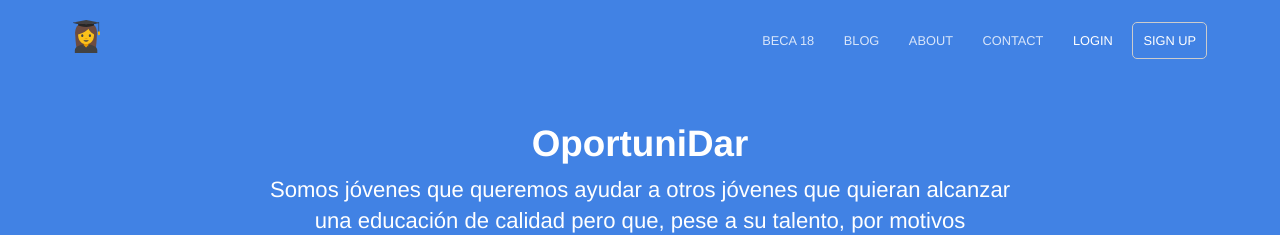
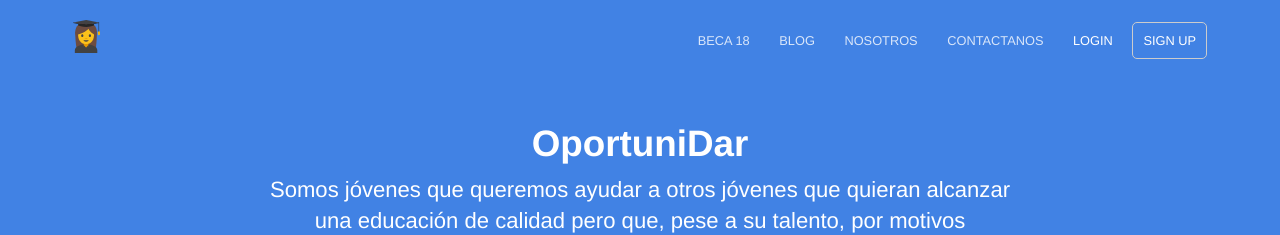
Before and after one commit to Llampi/oportunidar, a Jekyll site: the page built from index.html, in a window 1280 px wide. Shown: the top 235 px of the page. Built offline with Jekyll 4.4.1, drawn with Linux system fonts in a browser that asks for light colours; nearby versions of some CDN libraries.

Commit message:
Update navigation.yml

```diff
--- a/_data/navigation.yml
+++ b/_data/navigation.yml
@@ -6,11 +6,11 @@
   link: /blog/
   new_window: false
   highlight: false
-- name: About
+- name: Nosotros
   link: /about/
   new_window: false
   highlight: false
-- name: Contact
+- name: Contactanos
   link: /contact/
   new_window: false
   highlight: false
```
